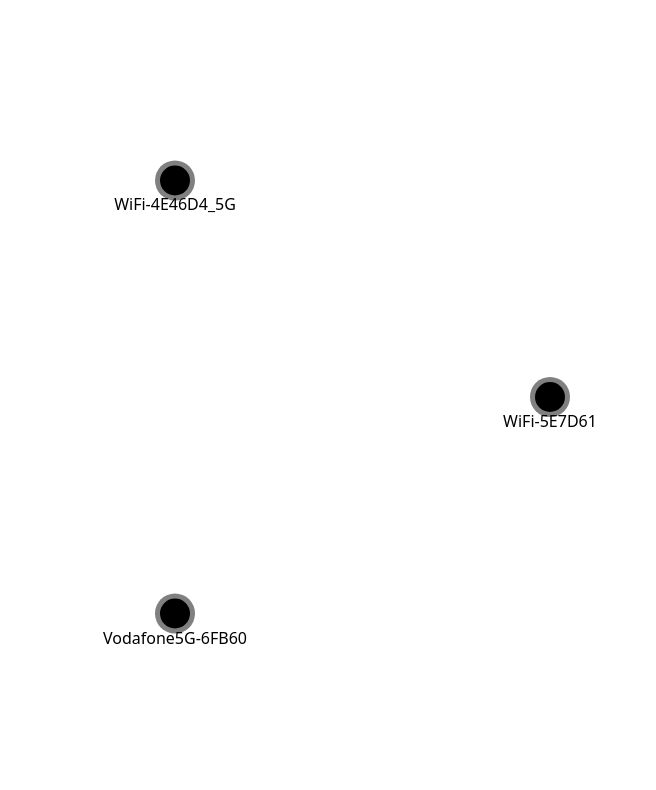
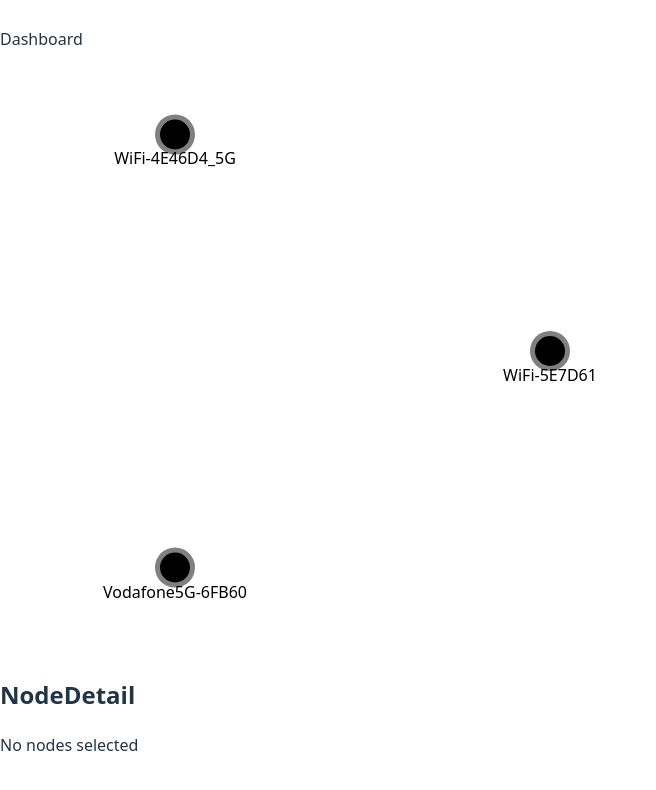
Before and after one commit to filippogelmetti/YT-react-ring-widget-clean-arch, a React (Vite) app in the folder react/src/mighty-widget/: page / in a window 1280 px wide. Shown: the top 790 px of the page, without its empty margins (0-656 px from the left). Built offline with nearby package versions, Linux system fonts and the light colour scheme.

Commit message:
dashboard

```diff
--- a/react/src/mighty-widget/src/application/usecases/LoadWifiNodesUseCase.ts
+++ b/react/src/mighty-widget/src/application/usecases/LoadWifiNodesUseCase.ts
@@ -10,21 +10,21 @@
         Band: "5GHz",
         Encryption: ["WPA2-PSK"],
         SSID: "WiFi-5E7D61",
-        "Signal Strength": -28,
+        SignalStrength: -28,
       },
       {
         BSSID: "22:b0:01:d6:fb:69:",
         Band: "5GHz",
         Encryption: ["WPA2-PSK"],
         SSID: "Vodafone5G-6FB60",
-        "Signal Strength": -70,
+        SignalStrength: -70,
       },
       {
         BSSID: "8c:90:2d:4e:46:d6:",
-        Band: "5GHz",
-        Encryption: ["WPA2-PSK"],
+        Band: "2.5GHz",
+        Encryption: ["Open"],
         SSID: "WiFi-4E46D4_5G",
-        "Signal Strength": -81,
+        SignalStrength: -81,
       },
     ];
   }
--- a/react/src/mighty-widget/src/domain/models/WifiNode.ts
+++ b/react/src/mighty-widget/src/domain/models/WifiNode.ts
@@ -3,5 +3,5 @@
   Band: string;
   Encryption: [string];
   SSID: string;
-  "Signal Strength": number;
+  SignalStrength: number;
 }
--- a/react/src/mighty-widget/src/presentation/App.tsx
+++ b/react/src/mighty-widget/src/presentation/App.tsx
@@ -1,12 +1,13 @@
 import Ring from "@/presentation/components/Ring/Ring";
 import { NodesProvider } from "@/presentation/contexts/NodeContext";
 import { makeLoadWifiNodesUseCase } from "./factories/makeLoadWifiNodesUseCase";
+import Dashboard from "./components/Dashboard/Dashboard";
 
 function App() {
   return (
     <>
       <NodesProvider loadWifiNodesUseCase={makeLoadWifiNodesUseCase()}>
-        <Ring />
+        <Dashboard />
       </NodesProvider>
     </>
   );
--- /dev/null
+++ b/react/src/mighty-widget/src/presentation/components/Dashboard/Dashboard.tsx
@@ -0,0 +1,15 @@
+import NodeDetail from "@/presentation/components/NodeDetail/NodeDetail";
+import Ring from "@/presentation/components/Ring/Ring";
+import "./Dashboard.scss";
+
+const Dashboard = () => {
+  return (
+    <>
+      <div>Dashboard</div>
+      <Ring />
+      <NodeDetail />
+    </>
+  );
+};
+
+export default Dashboard;
--- /dev/null
+++ b/react/src/mighty-widget/src/presentation/components/NodeDetail/NodeDetail.scss
@@ -0,0 +1,3 @@
+.info-label {
+  font-weight: bold;
+}
--- /dev/null
+++ b/react/src/mighty-widget/src/presentation/components/NodeDetail/NodeDetail.tsx
@@ -0,0 +1,41 @@
+import { NodesContext } from "@/presentation/contexts/NodeContext";
+import { useContext } from "react";
+import "./NodeDetail.scss";
+
+const NodeDetail = () => {
+  const { selectedNode } = useContext(NodesContext);
+  return (
+    <>
+      <h2>NodeDetail</h2>
+      <div>
+        {selectedNode ? (
+          <div>
+            <h3>{selectedNode.SSID}</h3>
+            <p>
+              <span className="info-label">BSSID: </span>
+              {selectedNode?.BSSID}
+            </p>
+            <p>
+              <span className="info-label">Band: </span>
+              {selectedNode?.Band}
+            </p>
+            <p>
+              <span className="info-label">Encryption: </span>
+              {selectedNode?.Encryption}
+            </p>
+            <p>
+              <span className="info-label">Signal Strength: </span>
+              {selectedNode?.SignalStrength}
+            </p>
+          </div>
+        ) : (
+          <div>
+            <p>No nodes selected</p>
+          </div>
+        )}
+      </div>
+    </>
+  );
+};
+
+export default NodeDetail;
--- a/react/src/mighty-widget/src/presentation/components/RingNode/RingNode.tsx
+++ b/react/src/mighty-widget/src/presentation/components/RingNode/RingNode.tsx
@@ -10,9 +10,6 @@
 
 const RingNode: React.FC<RingNodeProps> = ({ node, x, y }) => {
   const { selectedNode, setSelectedNode } = useContext(NodesContext);
-
-  console.log(`selectedNode 🏄‍♂️🏄‍♂️🏄‍♂️🏄‍♂️: ${selectedNode?.SSID}`);
-
   const isSelected = selectedNode && selectedNode.SSID === node.SSID;
 
   return (
@@ -21,7 +18,6 @@
         className={`ring-node ${isSelected ? "selected" : ""}`}
         onMouseEnter={() => {
           setSelectedNode(node);
-          console.log("ENTER CIRCLE 🔴");
         }}
       >
         <circle cx={x} cy={y} r={20} className="ring-node-border" />
```
Also changed, not shown: react/src/mighty-widget/src/presentation/components/Dashboard/Dashboard.scss (added).
